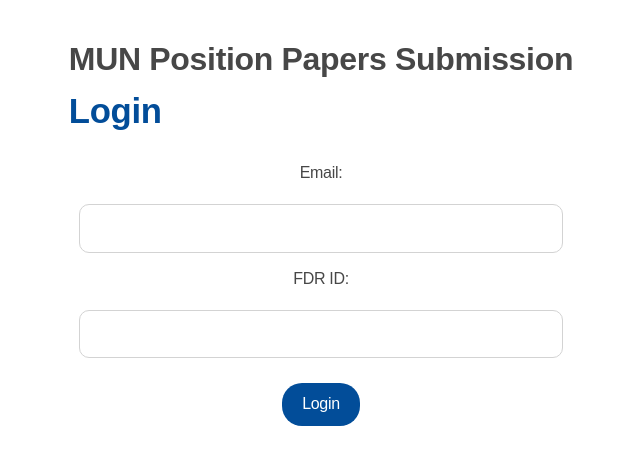
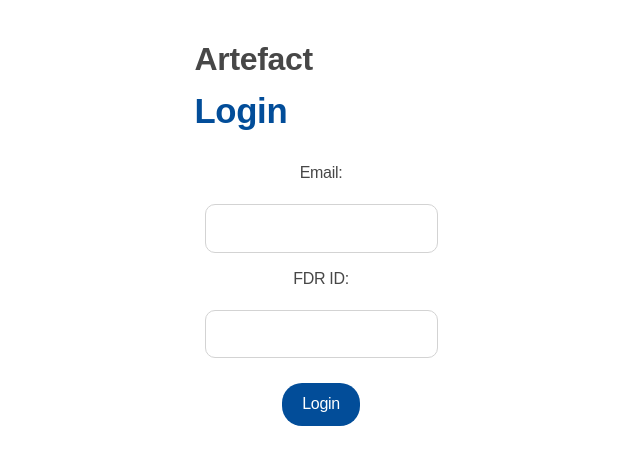
Before and after one commit to adam-abdh/fdr-artefact, a plain HTML site: page index.html in a window 1280 px wide. Shown: the whole page, without its empty margins (319-959 px from the left). Drawn offline with Linux system fonts and the light colour scheme; a web font is replaced by a local one.

Commit message:
Update index.html

```diff
--- a/index.html
+++ b/index.html
@@ -8,7 +8,7 @@
 </head>
 <body>
     <div class="container">
-        <h1>MUN Position Papers Submission</h1>
+        <h1>Artefact</h1>
 
         <!-- Login Form -->
         <div id="login-form">
```
